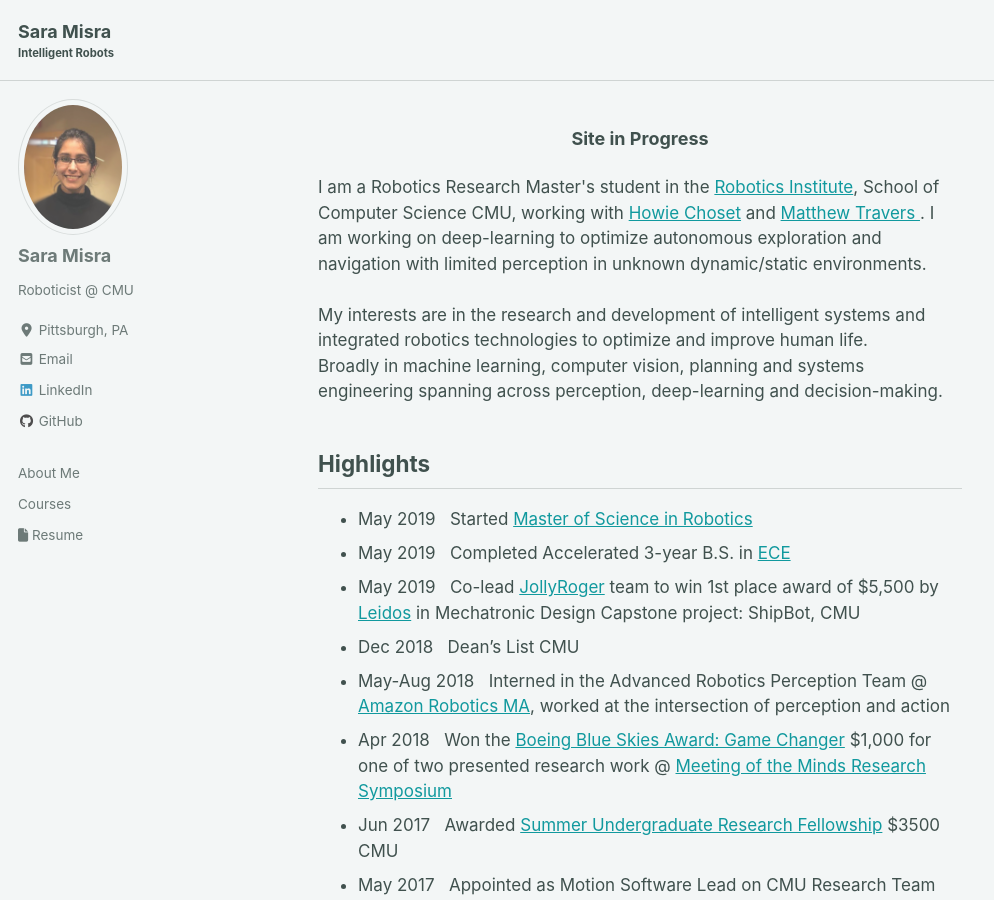
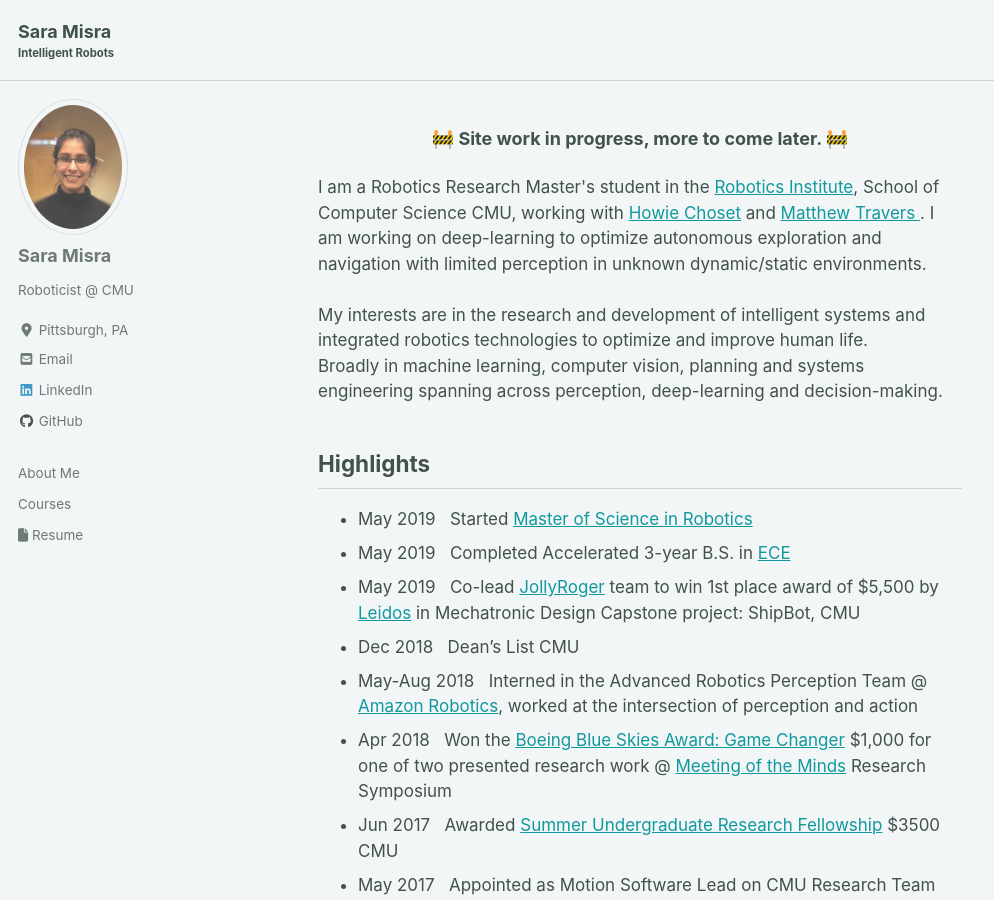
Before and after one commit to saram1sra/saram1sra.github.io, a Jekyll site: the page built from index.html, in a window 1280 px wide and 900 px high. Shown: the whole window, without its empty margins (0-994 px from the left). Built offline with Jekyll 4.4.1, drawn with Linux system fonts in a browser that asks for light colours; cached includes are drawn as plain includes; nearby versions of some CDN libraries; the list of posts is cut into pages by our own code.

Commit message:
site in progress

```diff
--- a/index.html
+++ b/index.html
@@ -2,7 +2,7 @@
 layout: single
 author_profile: true
 ---
-<p style="font-size: 20px" ><b><center>Site in Progress</center></b></p>
+<p style="font-size: 20px" ><b><center>🚧 Site work in progress, more to come later. 🚧 </center></b></p>
 
 <p style="font-size:17px">
 I am a Robotics Research Master's student in the <a href='https://www.ri.cmu.edu/'>Robotics Institute</a>,
@@ -21,8 +21,8 @@
     <li style="font-size:17px">May 2019 &nbsp Completed Accelerated 3-year B.S. in <a href="https://www.ece.cmu.edu/">ECE</a></li>
     <li style="font-size:17px">May 2019 &nbsp Co-lead <a href="https://sites.google.com/view/cmu-jollyroger/home">JollyRoger</a> team to win 1st place award of $5,500 by <a href="https://www.leidos.com/">Leidos</a> in Mechatronic Design Capstone project: ShipBot, CMU</li>
     <li style="font-size:17px">Dec 2018 &nbsp Dean’s List CMU</li>
-    <li style="font-size:17px">May-Aug 2018 &nbsp Interned in the Advanced Robotics Perception Team @ <a href="https://www.amazonrobotics.com/#/">Amazon Robotics MA</a>, worked at the intersection of perception and action</li>
-    <li style="font-size:17px">Apr 2018 &nbsp Won the <a href="https://www.cmu.edu/uro/MoM/2018-award-winners.html">Boeing Blue Skies Award: Game Changer</a> $1,000 for one of two presented research work @ <a href="https://www.cmu.edu/uro/MoM/">Meeting of the Minds Research Symposium</a> </li>
+    <li style="font-size:17px">May-Aug 2018 &nbsp Interned in the Advanced Robotics Perception Team @ <a href="https://www.amazonrobotics.com/#/">Amazon Robotics</a>, worked at the intersection of perception and action</li>
+    <li style="font-size:17px">Apr 2018 &nbsp Won the <a href="https://www.cmu.edu/uro/MoM/2018-award-winners.html">Boeing Blue Skies Award: Game Changer</a> $1,000 for one of two presented research work @ <a href="https://www.cmu.edu/uro/MoM/">Meeting of the Minds</a> Research Symposium </li>
     <li style="font-size:17px">Jun 2017 &nbsp Awarded <a href='https://www.cmu.edu/uro/summer%20research%20fellowships/SURF/'>Summer Undergraduate Research Fellowship</a> $3500 CMU </li>
     <li style="font-size:17px">May 2017 &nbsp Appointed as Motion Software Lead on CMU Research Team containing research staff in collaboration with Boeing.</li>
     <li style="font-size:17px">Sep 2016 &nbsp Started working in the <a href="http://biorobotics.ri.cmu.edu/">BioRobotics Lab</a></li>
```
